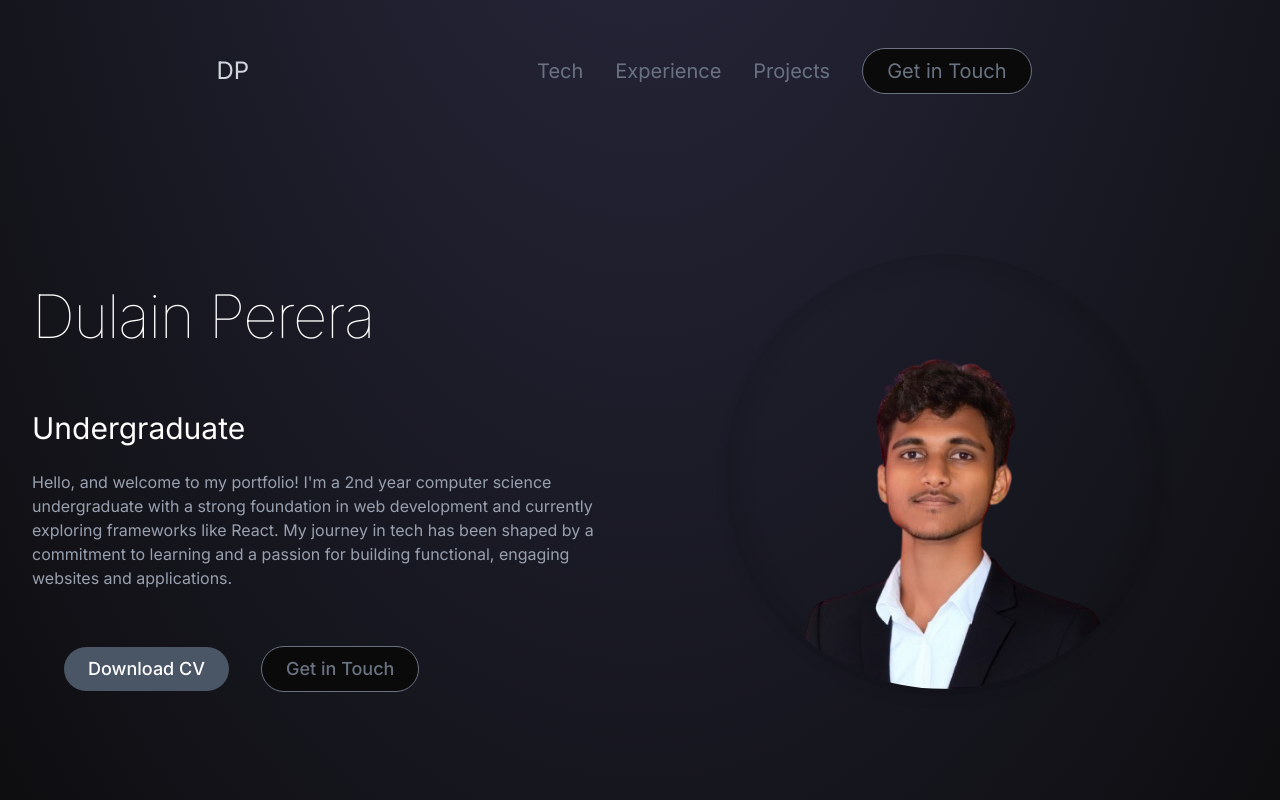
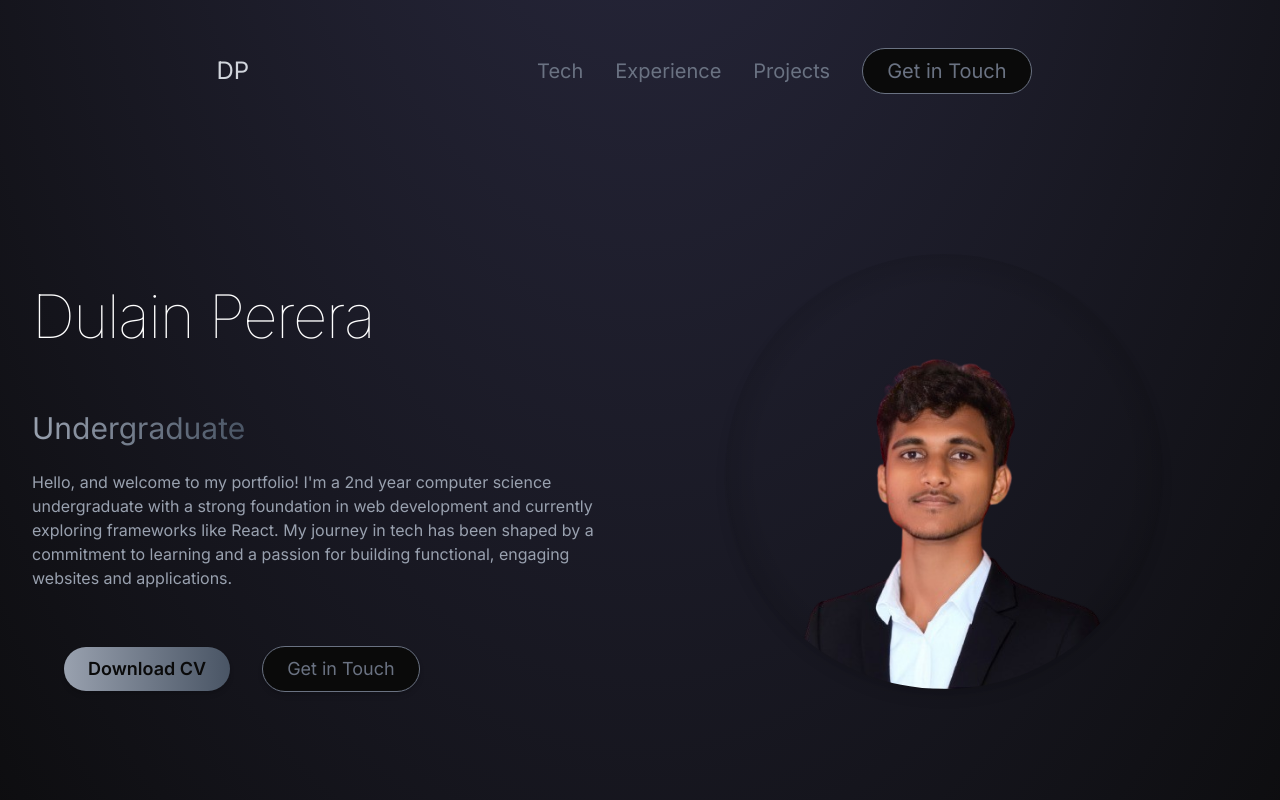
Before and after one commit to dulainperera/dulainperera.github.io, a React (Vite) app: page / in a window 1280 px wide. Shown: the top 800 px of the page. Built offline with nearby package versions, Linux system fonts and the light colour scheme.

Commit message:
intro section styles changed

```diff
--- a/src/components/Intro.jsx
+++ b/src/components/Intro.jsx
@@ -30,7 +30,7 @@ const Intro = () => {
             variants={container(0.5)}
             initial="hidden"
             animate="visible"
-            className="text-3xl">
+            className="text-3xl bg-gradient-to-r from-gray-400 to-gray-600 bg-clip-text text-transparent">
               Undergraduate
             </motion.span>
             <motion.p variants={container(1)}
@@ -47,11 +47,13 @@ const Intro = () => {
               className="m-8 flex items-center justify-center gap-8 text-4xl"
             >
 
-              {/* Download CV Button */}
+              {/* download CV button */}
               <a
                 href="/Dulain_Perera_CV.pdf"
                 download
-                className="px-6 py-2 text-sm md:text-lg font-medium bg-gray-600 rounded-full hover:bg-gray-500 transition duration-300 ease-in-out"
+                className="px-6 py-2 text-sm md:text-lg text-neutral-950 font-semibold rounded-full
+                bg-gradient-to-r from-gray-400 to-gray-600 shadow-md
+              hover:from-gray-300 hover:to-gray-500 transition duration-300 ease-in-out"
               >
                 Download CV
               </a>
@@ -60,7 +62,7 @@ const Intro = () => {
               <a
                 href="mailto:dulainp337@gmail.com"
                 target="_blank"
-                className="px-6 py-2 text-sm md:text-lg font-medium bg-neutral-950 text-gray-500 border border-gray-500 rounded-full hover:bg-gray-500 transition duration-300 ease-in-out hover:text-neutral-950"
+                className="px-6 py-2 text-sm md:text-lg bg-neutral-950 text-gray-500 border border-gray-500 rounded-full  transition duration-300 ease-in-out hover:text-gray-300 hover:border-gray-300 shadow-md"
               >
                 Get in Touch
               </a>
```
